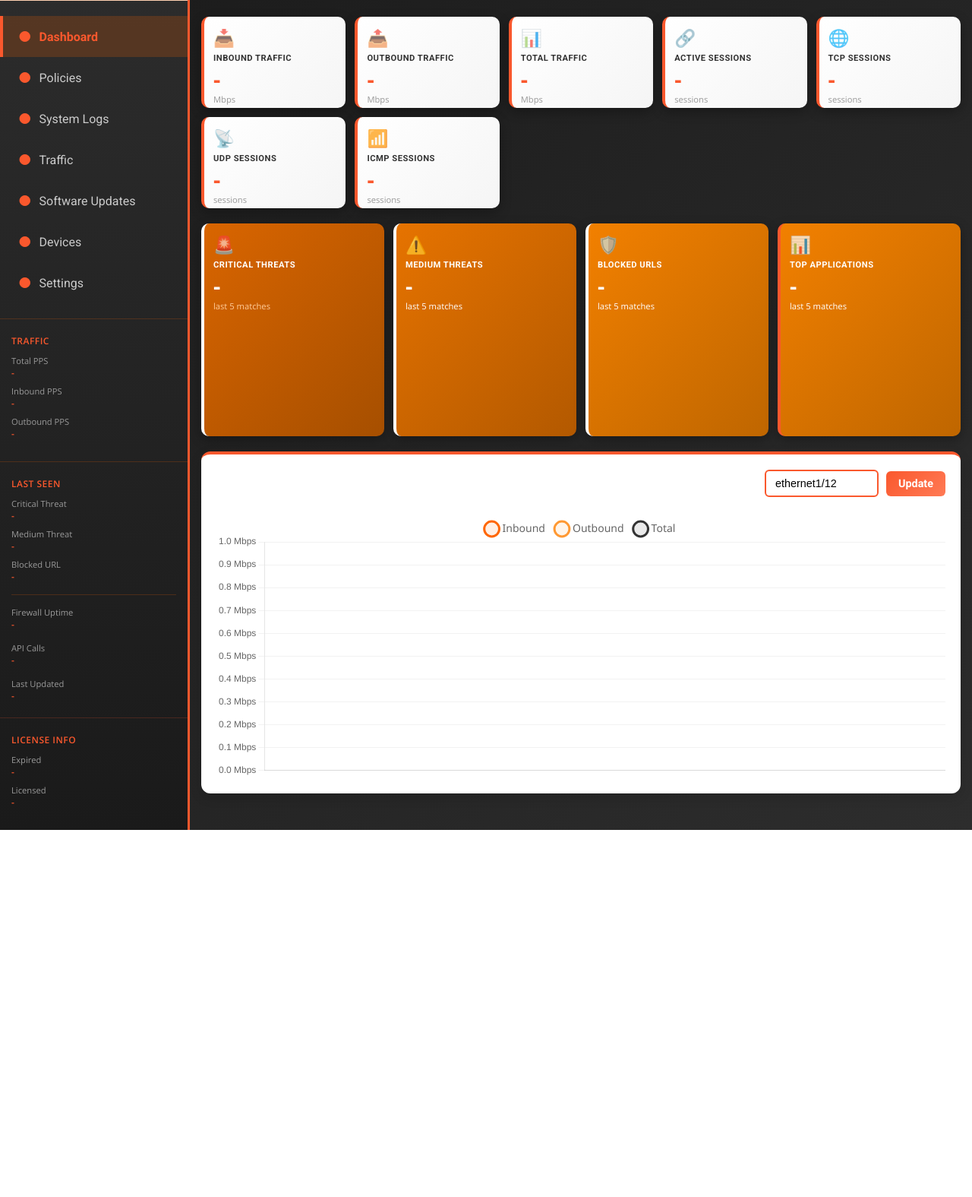
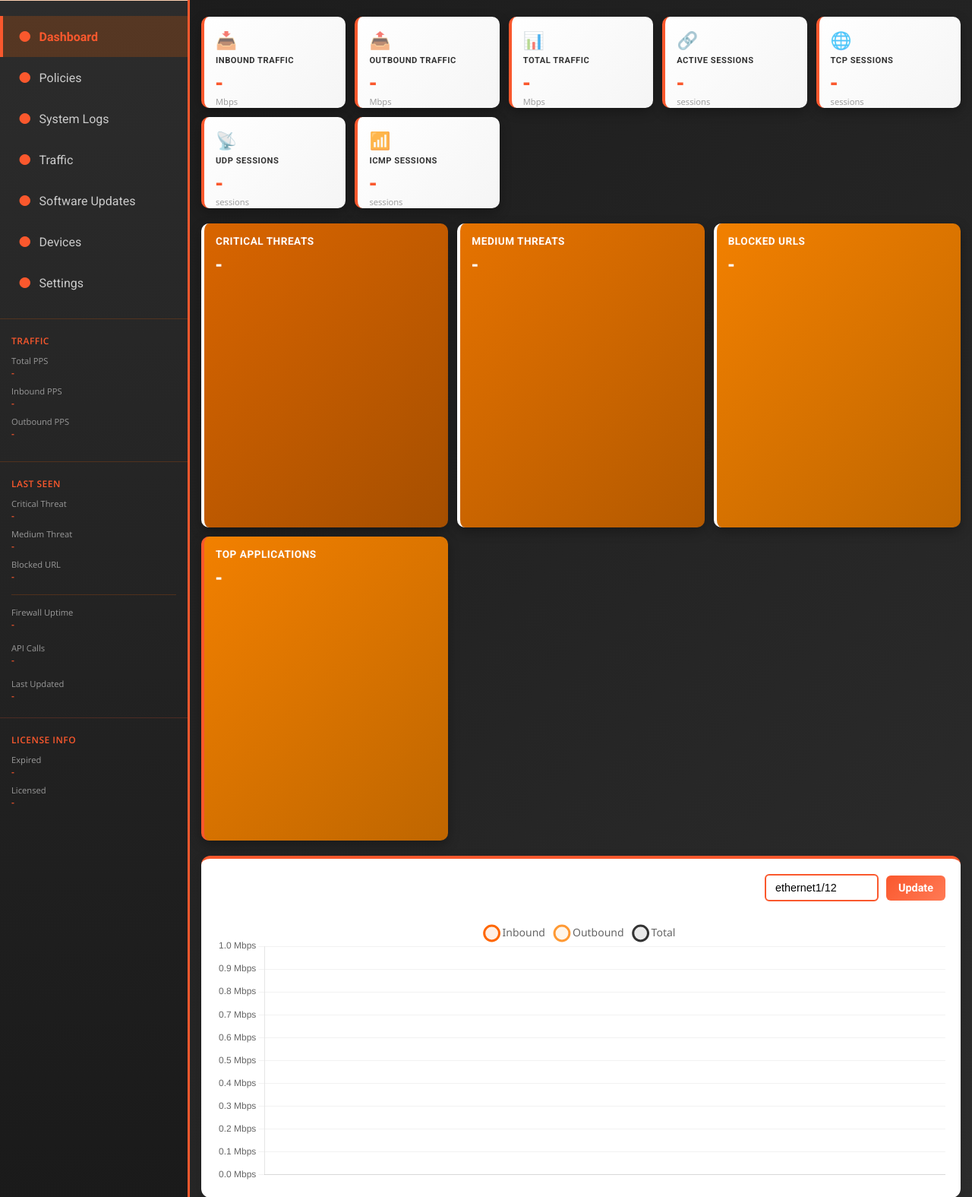
Before and after one commit to csmblade/PANfm, a Flask app: page / in a window 1280 px wide. Shown: the part 81-1656 px from the top of the page at 76% size. Before the commit the page ends 1173 px from the top, so only its background shows below. Run offline with Flask 3, Linux system fonts and the light colour scheme; data that the repository does not hold is empty.

Commit message:
Redesign dashboard threat tiles to maximize data display
- Remove emoji icons from Critical Threats, Medium Threats, Blocked URLs, and Top Applications tiles
- Increase tile height from 280px to 400px for more visible data
- Enhance table styling with larger fonts, better padding, and improved readability
- Add sticky table headers for easier data scanning
- Improve hover effects with subtle animations and box-shadow
- Expand scrollable area from 200px to 340px
- Update grid layout to support wider tiles (320px minimum)
- Enhance scrollbar visibility and add hover states

🤖 Generated with [Claude Code](https://claude.com/claude-code)

Co-Authored-By: Claude <noreply@anthropic.com>

```diff
--- a/templates/index.html
+++ b/templates/index.html
@@ -158,7 +158,7 @@
         .stat-card {
             background: linear-gradient(135deg, #ffffff 0%, #f5f5f5 100%);
             border-radius: 10px;
-            padding: 12px;
+            padding: 15px;
             box-shadow: 0 5px 15px rgba(0,0,0,0.3);
             transition: transform 0.3s ease, box-shadow 0.3s ease;
             animation: slideUp 0.5s ease-out;
@@ -169,6 +169,21 @@
             height: 120px;
             max-height: 120px;
             border-left: 4px solid #FA582D;
+        }
+
+        .stat-card.threat-card {
+            padding: 15px;
+        }
+
+        .stat-card.threat-card .stat-label {
+            font-size: 0.85em;
+            margin-bottom: 8px;
+            font-weight: 700;
+        }
+
+        .stat-card.threat-card .stat-value {
+            font-size: 1.6em;
+            margin-bottom: 5px;
         }
 
         .stat-card:hover {
@@ -216,99 +231,109 @@
         }
 
         .threat-card {
-            height: 280px !important;
-            max-height: 280px !important;
+            height: 400px !important;
+            max-height: 400px !important;
         }
 
         .threat-logs-container {
-            margin-top: 8px;
+            margin-top: 10px;
             flex-grow: 1;
             overflow-y: auto;
             overflow-x: hidden;
-            max-height: 200px;
+            max-height: 340px;
         }
 
         .threat-logs-container::-webkit-scrollbar {
-            width: 4px;
+            width: 6px;
         }
 
         .threat-logs-container::-webkit-scrollbar-track {
-            background: rgba(255,255,255,0.1);
+            background: rgba(0,0,0,0.2);
+            border-radius: 3px;
         }
 
         .threat-logs-container::-webkit-scrollbar-thumb {
-            background: rgba(255,255,255,0.3);
-            border-radius: 2px;
+            background: rgba(255,255,255,0.4);
+            border-radius: 3px;
+            transition: background 0.2s ease;
+        }
+
+        .threat-logs-container::-webkit-scrollbar-thumb:hover {
+            background: rgba(255,255,255,0.6);
         }
 
         .threat-log-table {
             width: 100%;
-            font-size: 0.7em;
-            border-collapse: separate;
-            border-spacing: 0 3px;
+            font-size: 0.75em;
+            border-collapse: collapse;
+            border-spacing: 0;
         }
 
         .threat-log-table th {
             text-align: left;
-            padding: 6px 8px;
+            padding: 10px 12px;
             font-weight: 700;
-            color: rgba(255,255,255,0.95);
+            color: rgba(255,255,255,0.98);
             text-transform: uppercase;
-            font-size: 0.75em;
-            letter-spacing: 0.5px;
-            border-bottom: 2px solid rgba(255,255,255,0.3);
-            background: rgba(0,0,0,0.15);
+            font-size: 0.8em;
+            letter-spacing: 0.8px;
+            border-bottom: 2px solid rgba(255,255,255,0.4);
+            background: rgba(0,0,0,0.25);
+            position: sticky;
+            top: 0;
+            z-index: 10;
         }
 
         .threat-log-table td {
-            padding: 6px 8px;
-            background: rgba(255,255,255,0.12);
-            border-left: 3px solid;
+            padding: 10px 12px;
+            background: rgba(255,255,255,0.15);
+            border-bottom: 1px solid rgba(255,255,255,0.1);
             white-space: nowrap;
             overflow: hidden;
             text-overflow: ellipsis;
             transition: all 0.2s ease;
+            color: rgba(255,255,255,0.95);
         }
 
         .threat-log-table tr:hover td {
-            background: rgba(255,255,255,0.18);
-            transform: translateX(2px);
+            background: rgba(255,255,255,0.25);
+            transform: translateX(3px);
+            box-shadow: -3px 0 0 0 rgba(255,255,255,0.5);
         }
 
         .threat-log-table tr td:first-child {
-            border-top-left-radius: 6px;
-            border-bottom-left-radius: 6px;
-            font-weight: 500;
+            font-weight: 600;
+            border-left: 3px solid rgba(255,255,255,0.5);
         }
 
-        .threat-log-table tr td:last-child {
-            border-top-right-radius: 6px;
-            border-bottom-right-radius: 6px;
+        .threat-log-table tr:hover td:first-child {
+            border-left-color: rgba(255,255,255,0.9);
         }
 
         .threat-name {
             font-weight: 600;
-            color: rgba(255,255,255,0.95);
-            max-width: 200px;
+            color: rgba(255,255,255,0.98);
+            max-width: 250px;
             overflow: hidden;
             text-overflow: ellipsis;
             white-space: nowrap;
             cursor: help;
+            display: block;
         }
 
         .threat-src {
             font-family: 'Courier New', monospace;
-            font-size: 0.9em;
-            color: inherit;
-            opacity: 0.9;
-            max-width: 100px;
+            font-size: 0.95em;
+            color: rgba(255,255,255,0.9);
+            max-width: 120px;
             overflow: hidden;
             text-overflow: ellipsis;
+            display: block;
         }
 
         .threat-time {
-            color: rgba(255,255,255,0.9);
-            font-size: 0.9em;
+            color: rgba(255,255,255,0.95);
+            font-size: 0.95em;
             font-weight: 500;
             font-family: 'Courier New', monospace;
         }
@@ -610,42 +635,34 @@
             </div>
         </div>
 
-        <div class="stats-grid">
+        <div class="stats-grid" style="grid-template-columns: repeat(auto-fit, minmax(320px, 1fr));">
             <div class="stat-card threat-card" style="background: linear-gradient(135deg, #d96500 0%, #a64f00 100%); border-left: 4px solid #ffffff;">
-                <div class="stat-icon">🚨</div>
                 <div class="stat-label" style="color: #ffffff;">Critical Threats</div>
                 <div class="stat-value" style="color: #ffffff;" id="criticalValue">-</div>
-                <div class="stat-unit" style="color: #ffcc99;">last 5 matches</div>
                 <div class="threat-logs-container">
                     <div id="criticalLogs"></div>
                 </div>
             </div>
             <div class="stat-card threat-card" style="background: linear-gradient(135deg, #e67300 0%, #b35900 100%); border-left: 4px solid #ffffff;">
-                <div class="stat-icon">⚠️</div>
                 <div class="stat-label" style="color: #ffffff;">Medium Threats</div>
                 <div class="stat-value" style="color: #ffffff;" id="mediumValue">-</div>
-                <div class="stat-unit" style="color: #ffffff;">last 5 matches</div>
                 <div class="threat-logs-container">
                     <div id="mediumLogs"></div>
                 </div>
             </div>
             <div class="stat-card threat-card" style="background: linear-gradient(135deg, #f28000 0%, #bf6600 100%); border-left: 4px solid #ffffff;">
-                <div class="stat-icon">🛡️</div>
                 <div class="stat-label" style="color: #ffffff;">Blocked URLs</div>
                 <div class="stat-value" style="color: #ffffff;" id="blockedUrlValue">-</div>
-                <div class="stat-unit" style="color: #ffffff;">last 5 matches</div>
                 <div class="threat-logs-container">
                     <div id="blockedUrlLogs"></div>
                 </div>
             </div>
 
             <div class="stat-card threat-card" style="background: linear-gradient(135deg, #f28000 0%, #bf6600 100%); border-left: 4px solid #FA582D;">
-                <div class="stat-icon">📊</div>
                 <div class="stat-label" style="color: #ffffff;">Top Applications</div>
                 <div class="stat-value" style="color: #ffffff;" id="topAppsValue">-</div>
-                <div class="stat-unit" style="color: #ffffff;" id="topAppsUnit">last 5 matches</div>
                 <div class="threat-logs-container">
-                    <div id="topAppsContainer" style="padding: 10px;"></div>
+                    <div id="topAppsContainer"></div>
                 </div>
             </div>
         </div>
```
